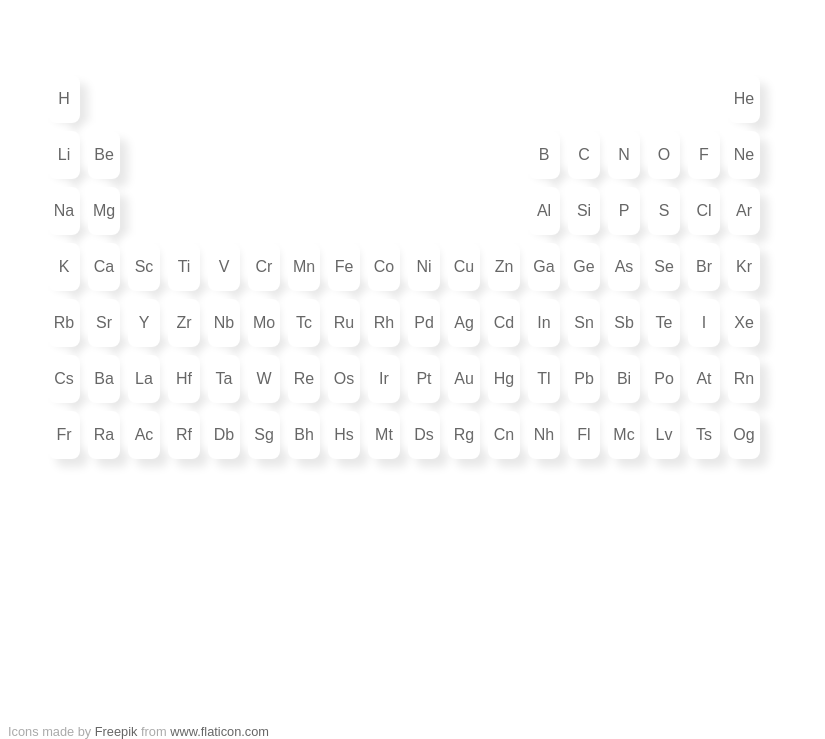
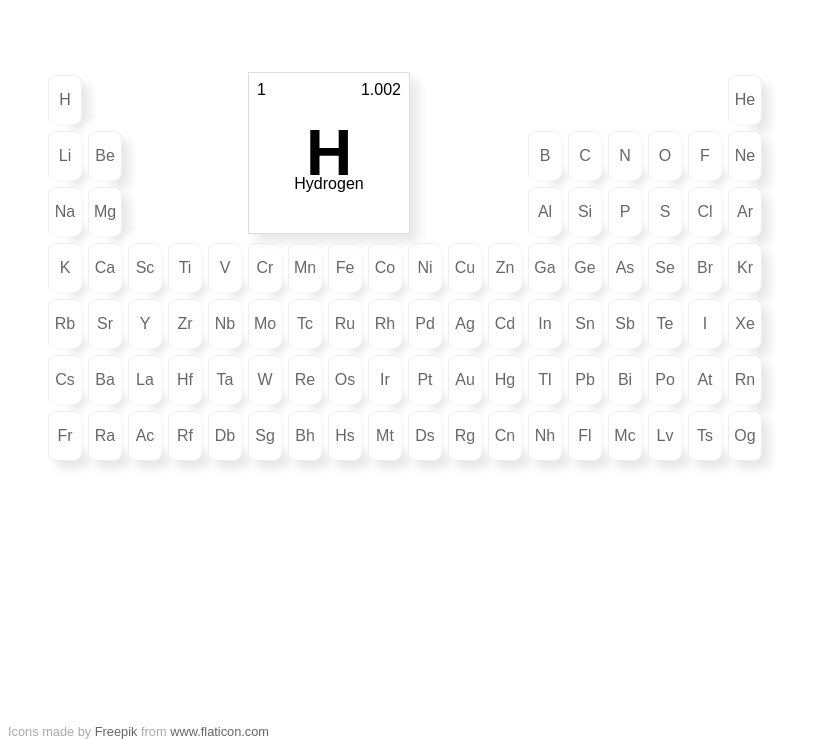
Before and after one commit to jlg-formation/tsr-juillet-2021, a website built with webpack: page front/src/index.html in a window 1280 px wide. Shown: the part 61-800 px from the top of the page, without its empty margins (0-825 px from the left). Built offline with nearby package versions, Linux system fonts and the light colour scheme; files whose address does not match are found by name.

Commit message:
dev: added style and details

```diff
--- a/front/src/index.html
+++ b/front/src/index.html
@@ -10,6 +10,12 @@
   <body>
     <h1>Tableau de Mendeleïev</h1>
     <div class="tableau">Mon tableau periodique</div>
+    <div class="detail">
+      <span class="symbol">H</span>
+      <span class="name">Hydrogen</span>
+      <span class="atomicNbr">1</span>
+      <span class="atomicMass">1.002</span>
+    </div>
 
     <footer>
       <div>
--- a/front/src/style.scss
+++ b/front/src/style.scss
@@ -1,4 +1,5 @@
 body {
+  position: relative;
   font-family: sans-serif;
 }
 
@@ -14,6 +15,7 @@ div.tableau {
     border-radius: 0.5em;
     background: #ffffff;
     box-shadow: 8px 8px 10px #e8e8e8, -8px -8px 10px #ffffff;
+    border: 0.05em solid #eee;
 
     display: flex;
     align-items: center;
@@ -40,3 +42,36 @@ footer {
     color: #666;
   }
 }
+
+div.detail {
+  position: absolute;
+  top: 7em;
+  left: 15em;
+  border: 0.1em solid #ddd;
+  box-shadow: 8px 8px 10px #e8e8e8, -8px -8px 10px #ffffff;
+  width: 10em;
+  height: 10em;
+  display: flex;
+  justify-content: space-between;
+
+  .symbol {
+    position: absolute;
+    font-size: 4em;
+    font-weight: bold;
+    top: 50%;
+    left: 50%;
+    transform: translate(-50%, -50%);
+  }
+
+  .name {
+    position: absolute;
+    top: 50%;
+    left: 50%;
+    transform: translate(-50%, 120%);
+  }
+
+  .atomicNbr,
+  .atomicMass {
+    padding: 0.5em;
+  }
+}
```
